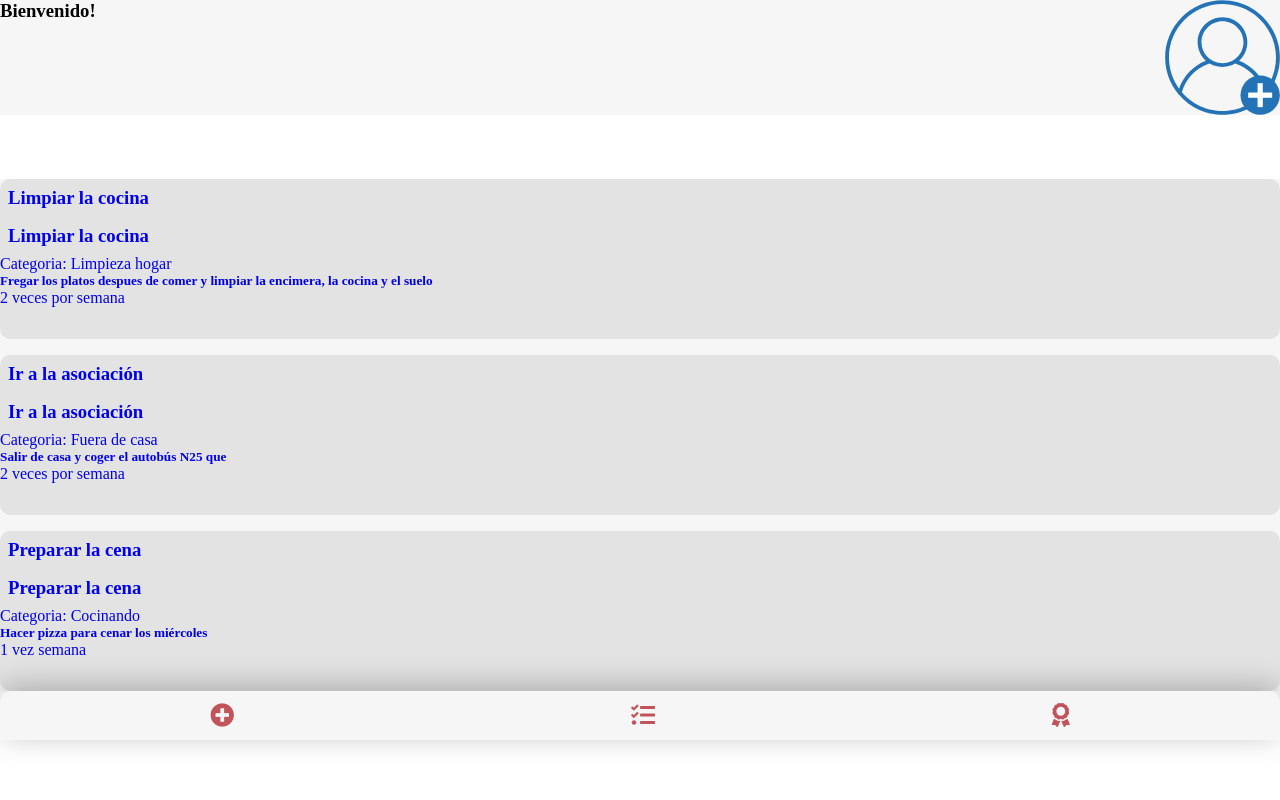
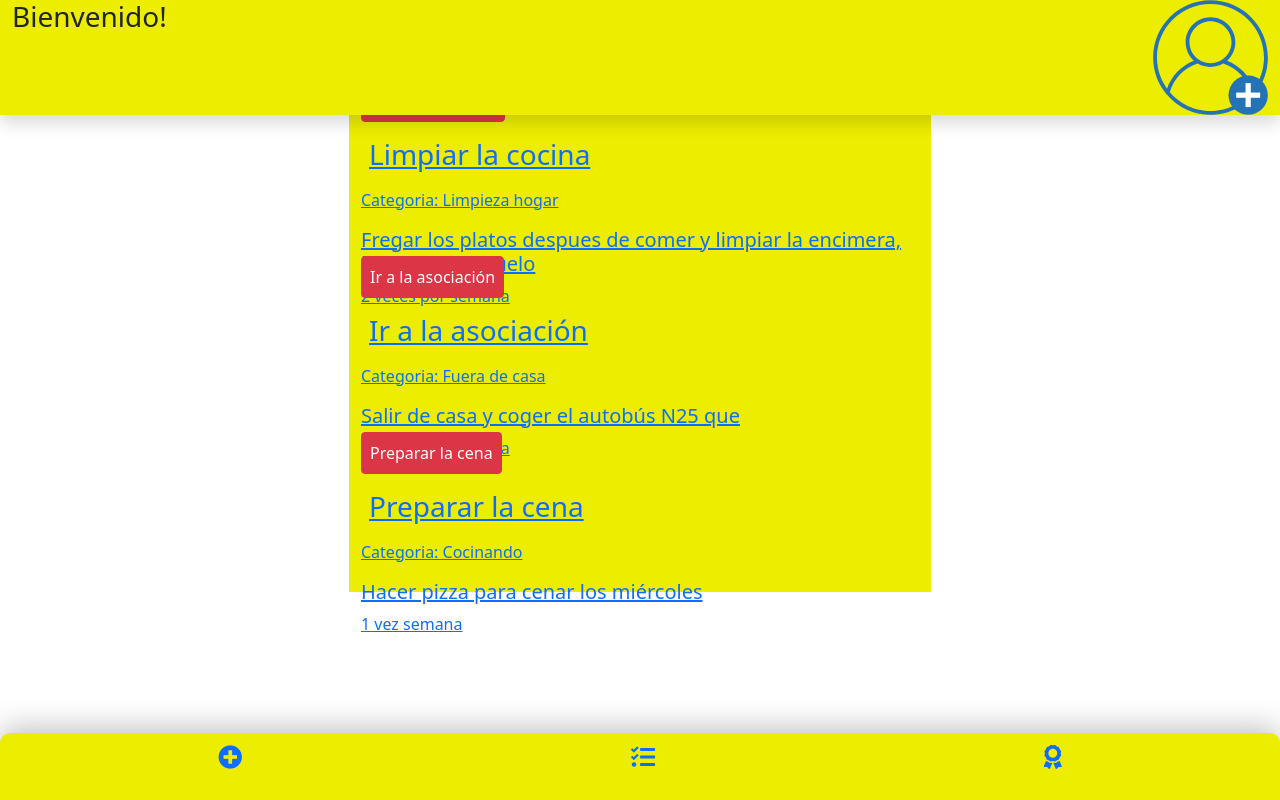
Before and after one commit to zeki14/AAA_vue3_vuex_Localstorage_CRUD, a Vue app: page / in a window 1280 px wide. Built offline with nearby package versions, Linux system fonts and the light colour scheme.

Commit message:
bootstrap installed

```diff
--- a/package.json
+++ b/package.json
@@ -7,7 +7,10 @@
     "build": "vue-cli-service build"
   },
   "dependencies": {
+    "bootstrap": "^5.0.1",
     "core-js": "^3.6.5",
+    "jquery": "^3.6.0",
+    "popper.js": "^1.16.1",
     "uuid": "^3.4.0",
     "vue": "^3.0.0",
     "vue-router": "^4.0.0-0",
--- a/src/App.vue
+++ b/src/App.vue
@@ -33,15 +33,20 @@ export default {
     list-style: none;
   }
   :root {
-      --primary-color: #C1545A;
-      --secondary-color: #F6F6F6;
-      --color-icons: #C1545A;
-      --input-color: #E3E3E3;
-      --color-button: #DFBFC0;
-      --complementary-color: #B8B5FF;
-      --contact-color: #DFBFC0;
-      --input-color: #E3E3E3;
-      --border-contact-color: #C1545A;
-      --font-family: 'Redressed', cursive;
+      --primary-color: #1E73BE;
+      --secondary-color: #EDED00;
+    --backgroundColor: #D4E2EB;
+  }
+  .bgColor{
+    background-color: var(--backgroundColor);
+  }
+  .bgPrimaryColor{
+    background-color: var(--primary-color);
+  }
+  .bgSecondaryColor{
+    background-color: var(--secondary-color);
+  }
+  .textPrimary{
+    color: var(--primary-color);
   }
 </style>
--- a/src/main.js
+++ b/src/main.js
@@ -2,5 +2,7 @@ import { createApp } from 'vue'
 import App from './App.vue'
 import router from './router'
 import store from './store'
+import "bootstrap";
+import "bootstrap/dist/css/bootstrap.min.css";
 
-createApp(App).use(store).use(router).mount('#app')
+createApp(App).use(store).use(router).mount('#app');
```
Also changed, not shown: 1 other file (tests, documents, lock files or other folders).
